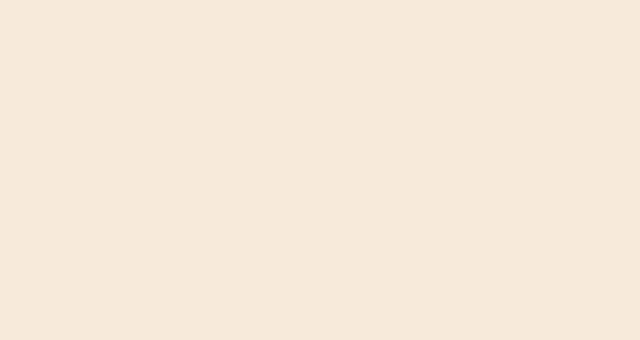
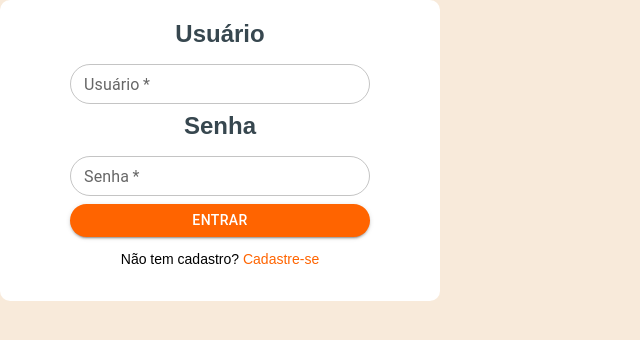
Before and after one commit to wallacesfos/projeto-gestao-de-habitos, a React (Create React App) app: page / in a window 1280 px wide. Shown: the top 340 px of the page, without its empty margins (0-640 px from the left). Built offline with nearby package versions, Linux system fonts and the light colour scheme.

Commit message:
fix: modify style component singin

```diff
--- a/src/App.js
+++ b/src/App.js
@@ -1,9 +1,10 @@
 import { GlobalStyle } from "./Utils/globalStyle.js";
-
+import Singin from "./Components/Signin";
 function App() {
   return (
     <div className="App">
       <GlobalStyle />
+      <Singin />
     </div>
   );
 }
--- a/src/Components/Signin/index.js
+++ b/src/Components/Signin/index.js
@@ -1,42 +1,44 @@
-import {TextField, Button} from "@material-ui/core"
-import { useForm } from 'react-hook-form';
-import {yupResolver } from "@hookform/resolvers/yup"
-import { FlexContainer, Form, Title, Login, Block, Cadastre} from "./style";
-import { login } from '../../Utils/endpoints/user'
-import { ToastContainer, toast } from 'react-toastify';
-import 'react-toastify/dist/ReactToastify.css';
-import {LoginSchema} from '../Yup'
+import { TextField, Button } from "@material-ui/core";
+import { useForm } from "react-hook-form";
+import { yupResolver } from "@hookform/resolvers/yup";
+import { Form, Title, Login, Block, Cadastre } from "./style";
+import { login } from "../../Utils/endpoints/user";
+import { ToastContainer, toast } from "react-toastify";
+import "react-toastify/dist/ReactToastify.css";
+import { LoginSchema } from "../Yup";
 
-
-export default function SignIn(){
-
-    const {register, handleSubmit, formState: { errors } } = useForm({resolver: yupResolver(LoginSchema)})
-
+export default function SignIn() {
+  const {
+    register,
+    handleSubmit,
+    formState: { errors },
+  } = useForm({ resolver: yupResolver(LoginSchema) });
 
   const handleForm = async (data) => {
     const resp = await login({
-            "username": data.name,
-            "password": data.password
-        })
+      username: data.name,
+      password: data.password,
+    });
 
-        console.log(resp)
-        if(resp.status === 401){
-            toast.error('A conta não existe')
+    console.log(resp);
+    if (resp.status === 401) {
+      toast.error("A conta não existe");
     }
 
-        if(resp.status === 200){
+    if (resp.status === 200) {
       localStorage.clear();
       localStorage.setItem("@token", JSON.stringify(resp.data.access));
     }
-    }
+  };
 
-    return(
-        <FlexContainer>
+  return (
+    <>
       <ToastContainer />
       <Form className="formRegister" onSubmit={handleSubmit(handleForm)}>
         <Title>Usuário</Title>
         <div className="divTexts">
-                    <TextField required
+          <TextField
+            required
             id="outlined-required"
             variant="outlined"
             size="small"
@@ -47,14 +49,13 @@ export default function SignIn(){
             error={!!errors.name}
             helperText={errors.name?.message}
             className="inputField"
-
           />
         </div>
 
-
         <Title>Senha</Title>
         <div className="divTexts">
-                    <TextField required
+          <TextField
+            required
             id="outlined-required"
             variant="outlined"
             size="small"
@@ -66,15 +67,18 @@ export default function SignIn(){
             error={!!errors.password}
             helperText={errors.password?.message}
             className="inputField"
-
           />
         </div>
 
         <Block>
-                    <Button className="btn-primary" type="Submit" variant="contained">Entrar</Button>
+          <Button className="btn-primary" type="Submit" variant="contained">
+            Entrar
+          </Button>
         </Block>
-                <Cadastre className="text-login">Não tem cadastro? <Login>Cadastre-se</Login></Cadastre>
+        <Cadastre className="text-login">
+          Não tem cadastro? <Login>Cadastre-se</Login>
+        </Cadastre>
       </Form>
-        </FlexContainer>
-    )
+    </>
+  );
 }
--- a/src/Components/Signin/style.js
+++ b/src/Components/Signin/style.js
@@ -1,17 +1,16 @@
-import styled from 'styled-components';
+import styled from "styled-components";
 
-
-export const FlexContainer = styled.div`
-    display: flex;
-    width: 100vw;
-    height: 100vh;
-    justify-content: center;
-    align-items: center;
-`
+// export const FlexContainer = styled.div`
+//     display: flex;
+//     width: 100vw;
+//     height: 100vh;
+//     justify-content: center;
+//     align-items: center;
+// `
 
 export const Image = styled.img`
   height: 500px;
-`
+`;
 
 export const Form = styled.form`
   background-color: white;
@@ -22,23 +21,36 @@ export const Form = styled.form`
   justify-content: center;
   align-items: center;
   text-align: center;
-    width: 300px;
-`
+  width: 400px;
+  .divTexts {
+    div {
+      width: 100vw;
+      min-width: 100px;
+      max-width: 300px;
+    }
+  }
+`;
 
 export const Title = styled.h2`
   font-family: Arial;
-    color: #37474F;
-`
+  color: #37474f;
+`;
 
 export const Login = styled.span`
-    color: #FF6400;
-`
+  color: #ff6400;
+`;
 
 export const Block = styled.div`
-    width: 80%;
-`
+  width: 100%;
+  button {
+    width: 100vw;
+    min-width: 100px;
+    max-width: 300px;
+    border-radius: 150px;
+  }
+`;
 
 export const Cadastre = styled.p`
   font-family: arial;
   font-size: 14px;
-`
+`;
--- a/src/Utils/globalStyle.js
+++ b/src/Utils/globalStyle.js
@@ -33,7 +33,7 @@ export const GlobalStyle = createGlobalStyle`
     .btn-primary{
         @import url('https://fonts.googleapis.com/css2?family=Red+Hat+Text:wght@300;400;600&display=swap');
         background-color: #FF6400 !important;
-        border-radius: 15px;
+        border-radius: 150px;
         width: 200px;
         height: 33px;
         border: 1px solid transparent;
```
Lines whose indentation alone changed are shown as unchanged.
